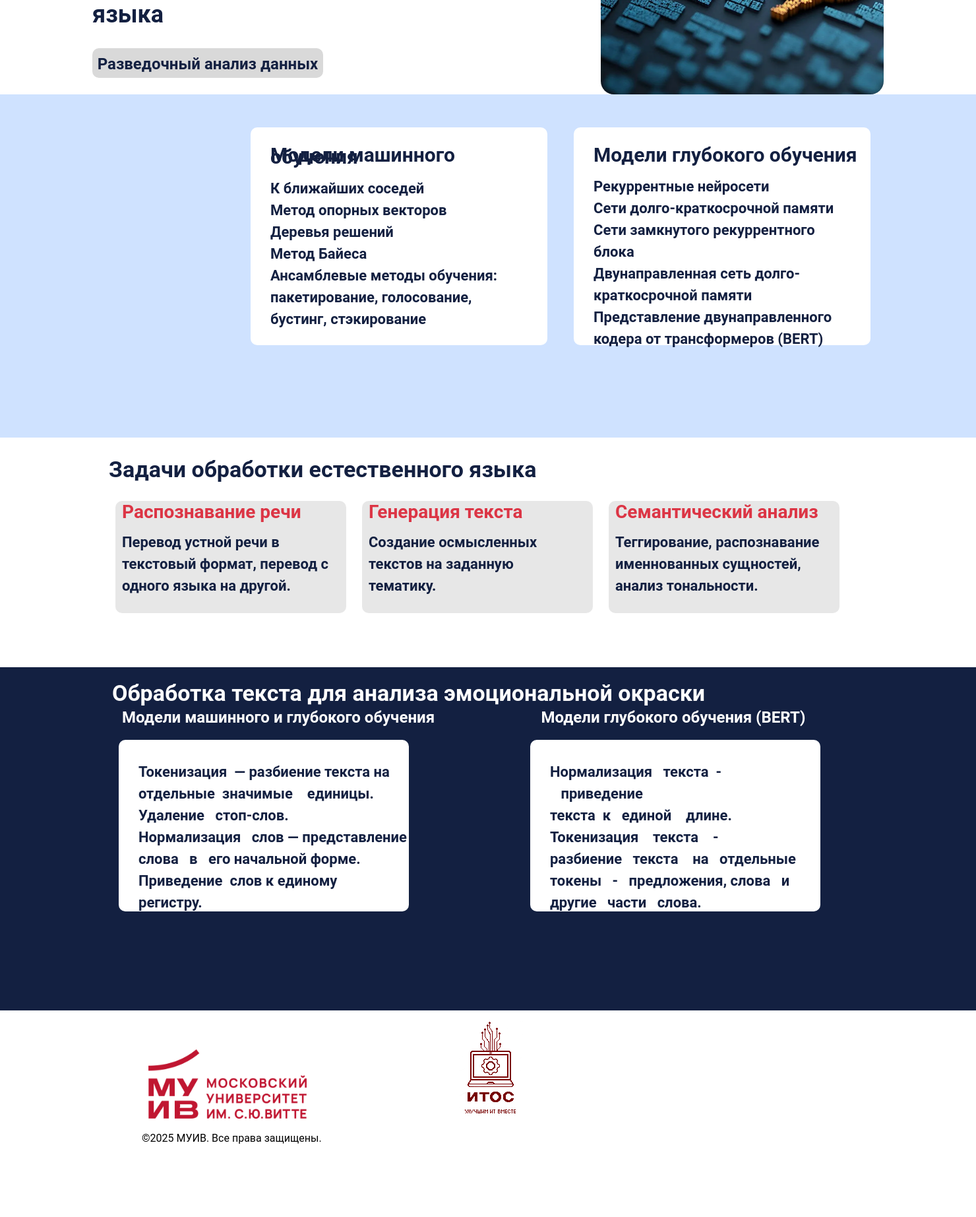
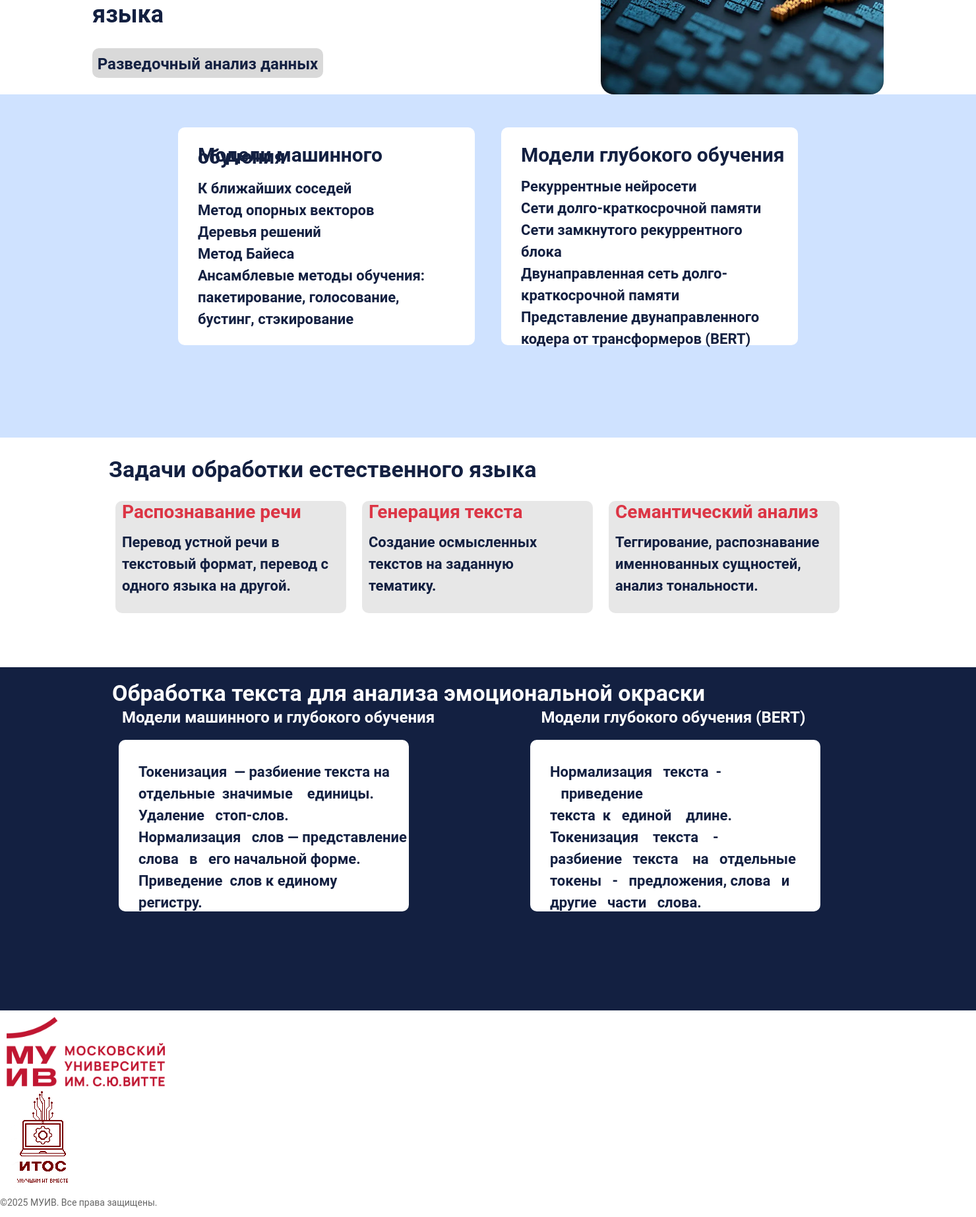
Before and after one commit to AliyaBadmaeva/PDP, a Django app: template itos/itos/templates/blog/nlp.html in a window 1480 px wide. Shown: the part 345-2189 px from the top of the page at 66% size. Before the commit the page ends 2078 px from the top, so only its background shows below. Run offline with Django 5.2, Linux system fonts and the light colour scheme; the template is opened without the code that fills it, so the values that code supplies are empty.

Commit message:
Update nlp.css

```diff
--- a/itos/itos/static/css/nlp.css
+++ b/itos/itos/static/css/nlp.css
@@ -95,10 +95,11 @@
 
     .nlp-white-cards{
         display: flex;
-        height: 400px;
         gap: 40px;
         flex-wrap: wrap;
         justify-content: center;
+        margin: 0;
+    padding-left: 0;
         }
 
     .white-card-nlp {
@@ -147,7 +148,7 @@
         height: 5px;
         }
    .light-blue-wrapper-nlp {
-        padding: 50px 250px;
+        padding: 50px 0;
         background-color: #CFE2FF;
         display: center;
         height: 420px;
@@ -238,31 +239,48 @@
 
 
 
-                .footer-wrapper {
-            padding-top: 10px;
-            display: center;
-            margin: 0 auto 0 auto;
-            width: 1250px;
+        .footer-wrapper {
+    padding-top: 10px;
+    width: 100%;
         }
         .footer-content {
-            display: center;
-            margin: 0 auto;
+            display: block;
             }
         .footer {
-            height: 150px;
-            display: center;
+            display: block;
         }
+        .footer-logos {
+        position: relative;
+            display: flex;
+    align-items: center;
+    width: 100%;
+    height: 160px;
+
+
+        }
+        .footer-left-box {
+    width: 1200px;
+    margin: 0 auto;
+    display: flex;
+    flex-direction: column;
+    gap: 15px;
+}
+
         .footer-white-cards {
-            height: 100px;
-            padding: 0 10px 0 10px;
-            margin: 0 100px;
-            display: inline-block;
+            padding: 0 10px;
         }
+        .footer-white-cards:first-child {
+    margin-right: auto;
+}
+.footer-white-cards:last-child {
+    position: absolute;
+    left: 50%;
+    transform: translateX(-50%);
+}
+
         .rights {
-            height: 10px;
-            margin: 0 100px;
+            text-align: left;
+            font-size: 14px;
+            color: #666;
+            width: 100%;
         }
-
-        .logo-muiv-footer {
-            padding-bottom: 0;
-        }
```
